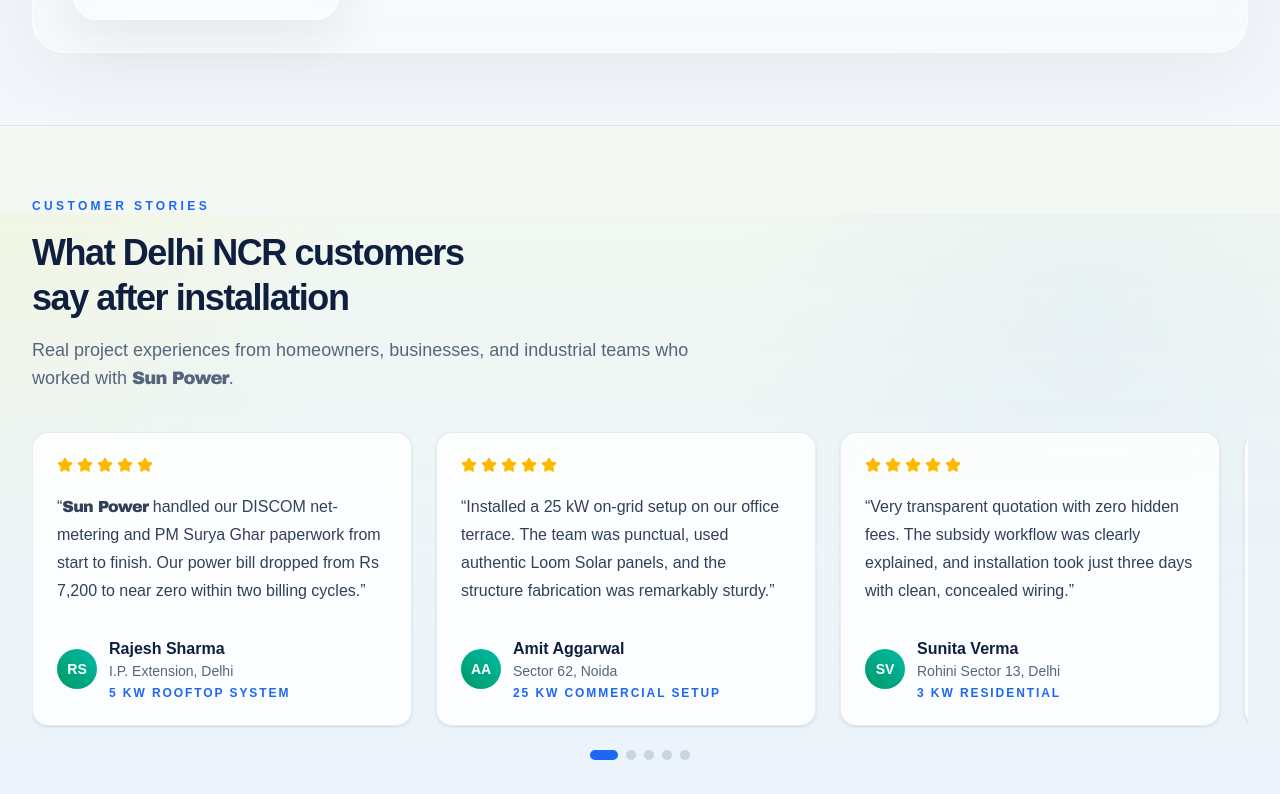
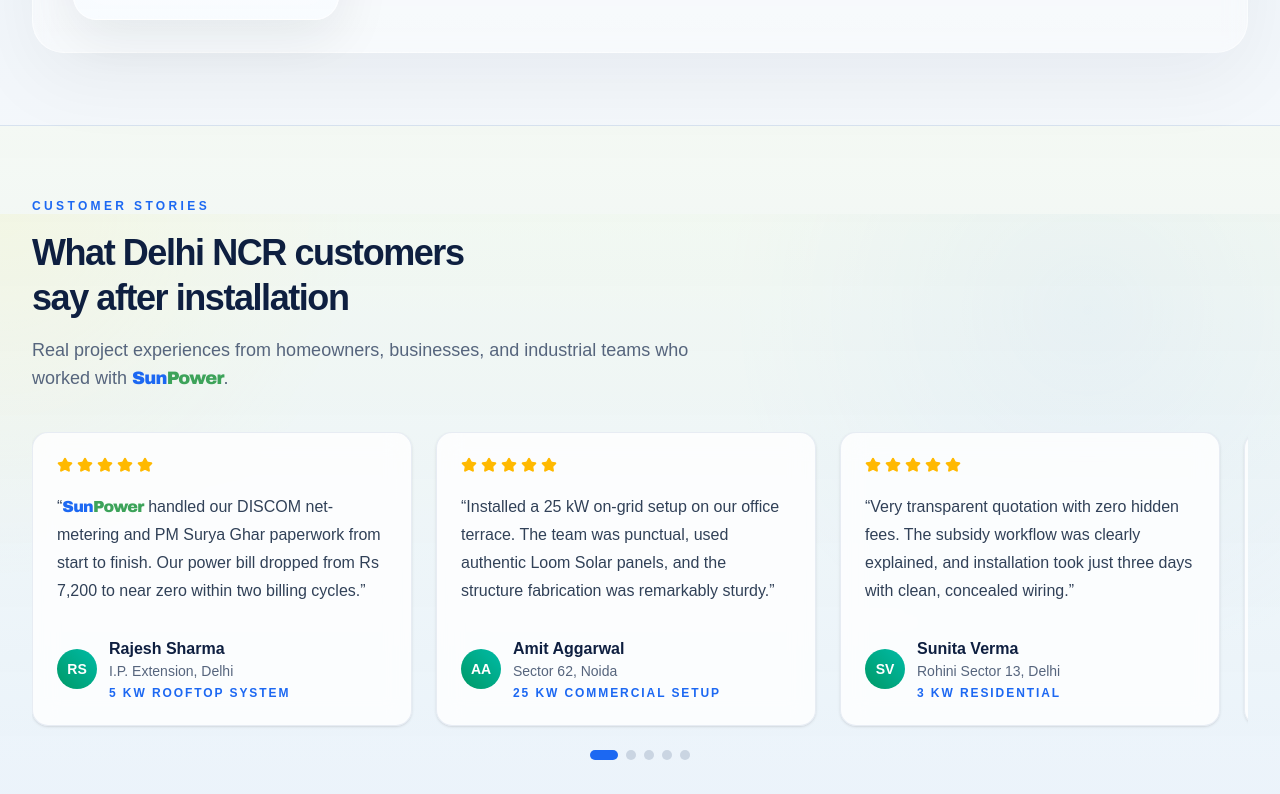
Before and after one commit to dhananjayvj/sunpower, a Next.js app: page / in a window 1280 px wide. Shown: the part 3786-4580 px from the top of the page. Built offline with nearby package versions, Linux system fonts and the light colour scheme.

Commit message:
Add two-tone Sun Power branding

```diff
--- a/src/components/sunpower-site.tsx
+++ b/src/components/sunpower-site.tsx
@@ -62,14 +62,21 @@
   { imageUrl: "https://i.pravatar.cc/150?u=6", name: "Priya Mehta" },
 ];
 
+function BrandName() {
+  return (
+    <span className="brand-name">
+      <span className="text-accent-blue">Sun</span>
+      <span className="text-accent-green">Power</span>
+    </span>
+  );
+}
+
 function BrandText({ children }: { children: string }) {
   return (
     <>
       {children.split(/(Sun Power)/g).map((part, index) =>
         part === "Sun Power" ? (
-          <span key={`${part}-${index}`} className="brand-name">
-            {part}
-          </span>
+          <BrandName key={`${part}-${index}`} />
         ) : (
           part
         ),
@@ -90,7 +97,7 @@
   return (
     <div className="max-w-2xl space-y-4">
       <p className="text-xs font-semibold uppercase tracking-[0.28em] text-accent-blue">
-        {eyebrow}
+        <BrandText>{eyebrow}</BrandText>
       </p>
       <h2 className="text-balance text-3xl leading-tight font-semibold tracking-[-0.04em] text-foreground sm:text-4xl">
         <BrandText>{title}</BrandText>
@@ -1009,7 +1016,7 @@
       <footer className="border-t border-border bg-slate-950 text-white">
         <div className="mx-auto flex max-w-7xl flex-col gap-6 px-4 py-8 text-sm text-white/74 sm:px-6 lg:px-8 md:flex-row md:items-end md:justify-between">
           <div>
-            <p className="brand-name text-lg text-white">Sun Power</p>
+            <p className="text-lg text-white"><BrandName /></p>
             <p className="mt-3 max-w-xl leading-6">
               <BrandText>
                 Solar energy dealership and EPC or MMS contracting firm serving Delhi NCR with
```
